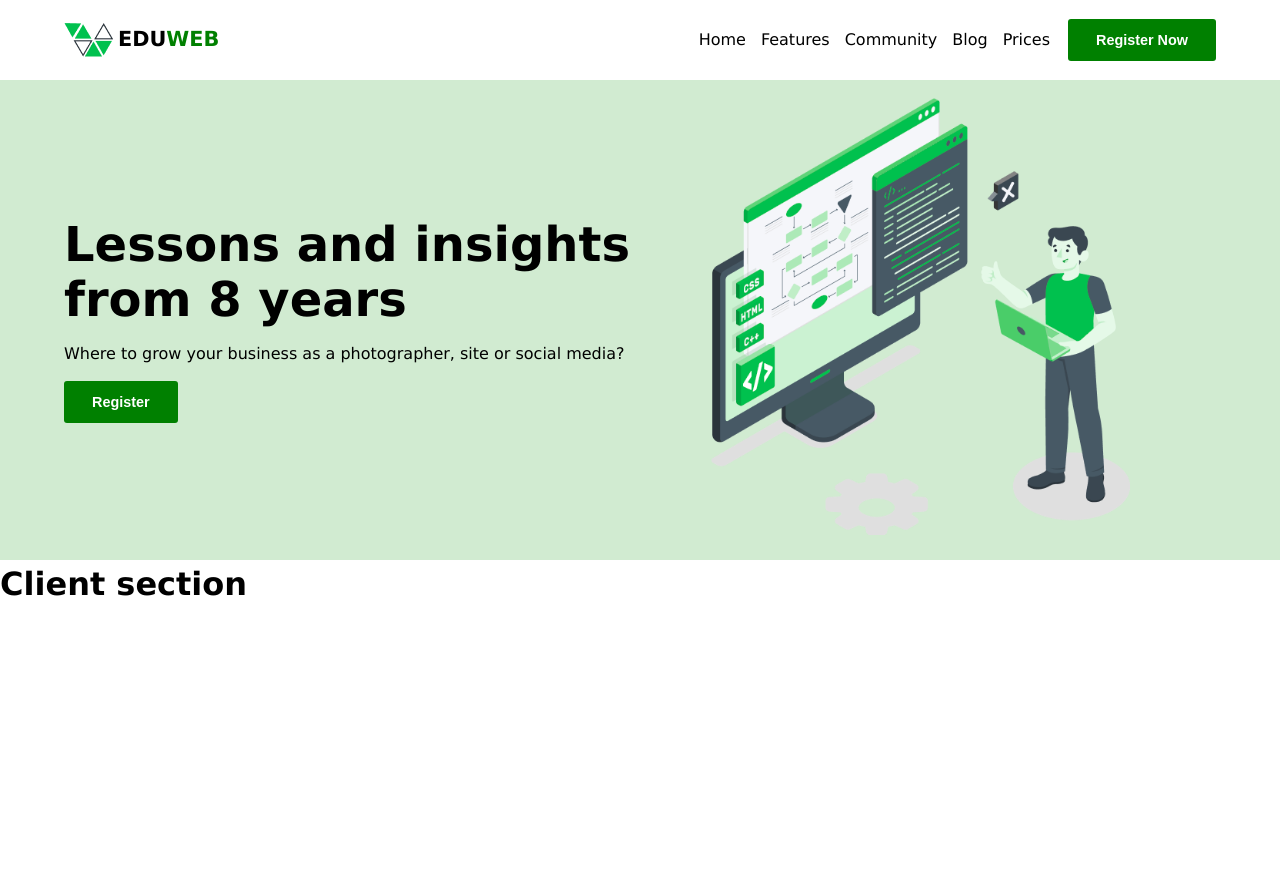
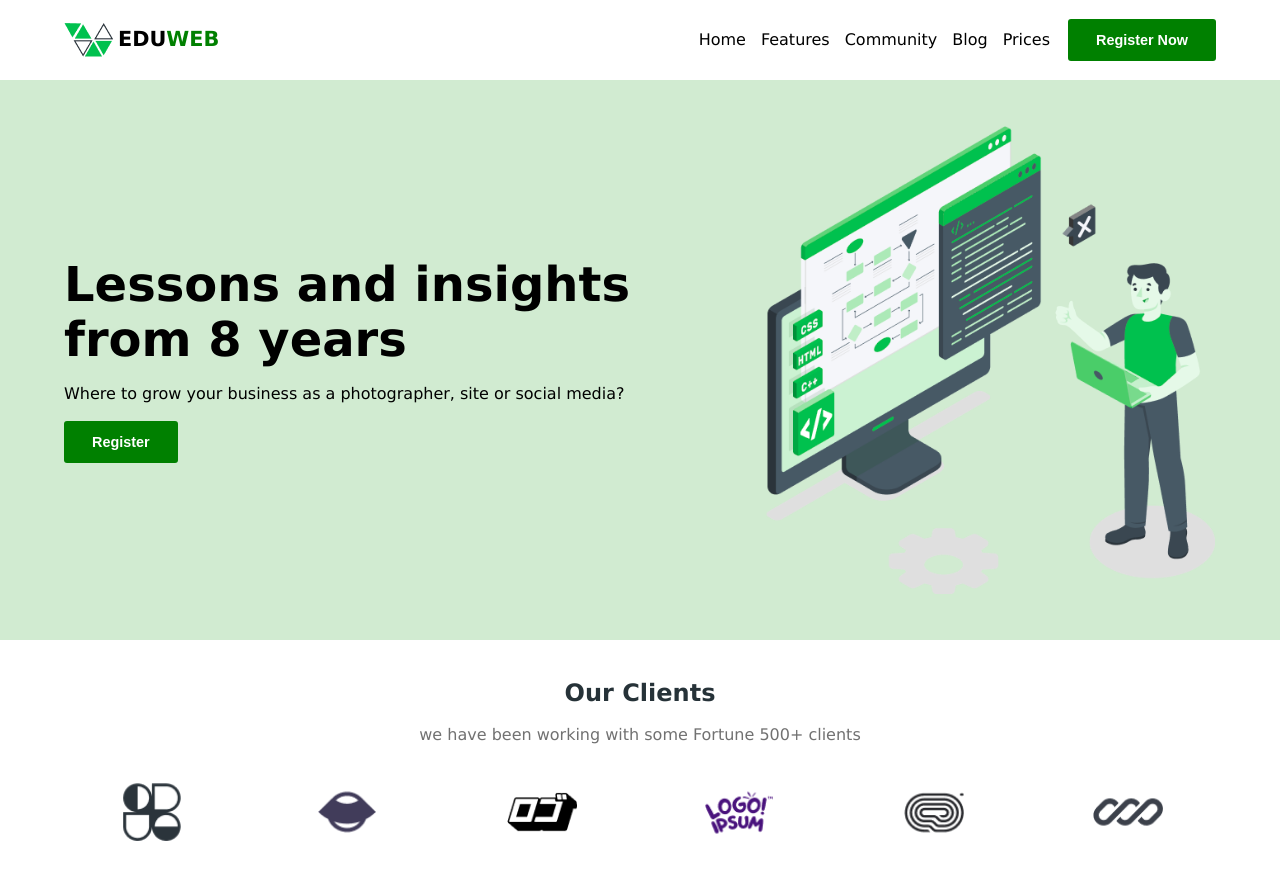
Before and after one commit to Hizmy-M/React-Projects, a React (Vite) app in the folder eduweb/: page / in a window 1280 px wide. Before the commit the page ends 800 px from the top, so only its background shows below. Built offline with nearby package versions, Linux system fonts and the light colour scheme.

Commit message:
feat: client section style and semantic completed

```diff
--- a/eduweb/src/ClientSection.jsx
+++ b/eduweb/src/ClientSection.jsx
@@ -1,7 +1,23 @@
 export default function ClientSection() {
     return (
         <>
-            <h1>Client section</h1>
+            <section>
+
+                <div className="client__container wrapper">
+                    <div className="client__heading">
+                        <h1>Our Clients</h1>
+                        <p>we have been working with some Fortune 500+ clients</p>
+                    </div>
+                    <div className="client__images">
+                        <img src="/src/assets/image-02.png" alt="client-01" />
+                        <img src="/src/assets/image-03.png" alt="client-02" />
+                        <img src="/src/assets/image-04.png" alt="client-03" />
+                        <img src="/src/assets/image-05.png" alt="client-04" />
+                        <img src="/src/assets/image-06.png" alt="client-05" />
+                        <img src="/src/assets/image-07.png" alt="client-06" />
+                    </div>
+                </div>
+            </section>
         </>
     )
 }
--- a/eduweb/src/index.css
+++ b/eduweb/src/index.css
@@ -99,9 +99,9 @@ main {
 .hero__container {
   display: flex;
   flex-direction: column;
-  height: 78vh;
+  height: 85vh;
   align-items: center;
-  gap: 70px;
+  justify-content: space-around;
 }
 
 .hero__content {
@@ -109,12 +109,8 @@ main {
   flex-direction: column;
   gap: 15px;
   text-align: center;
-  padding-top: 40px;
 }
 
-.hero__image {
-  padding-bottom: 20px;
-}
 
 .hero__contentHeading {
   font-size: 2.2rem;
@@ -128,7 +124,38 @@ main {
 }
 
 /* client section */
+.client__container {
+  padding-top: 35px;
+  padding-bottom: 30px;
+  text-align: center;
+}
 
+.client__heading {
+  margin-bottom: 30px;
+  display: flex;
+  flex-direction: column;
+  gap: 12px;
+}
+
+.client__heading h1 {
+  color: var(--font-color-main);
+}
+
+.client__heading p {
+  color: var(--font-color-secondary);
+}
+
+.client__images {
+  display: flex;
+  flex-direction: column;
+  align-items: center;
+  gap: 20px;
+}
+
+.client__images img {
+  width: 70px;
+  height: auto;
+}
 
 
 
@@ -144,11 +171,12 @@ main {
   /* hero container */
   .hero__container {
     flex-direction: row;
-    height: 60vh;
+    height: 70vh;
+    gap: 10px;
   }
 
   .hero__content {
-    width: 50%;
+    width: 60%;
     text-align: start;
     padding-top: 0;
   }
@@ -158,13 +186,27 @@ main {
     padding-bottom: 0;
   }
 
+  .hero__image img {
+    display: block;
+
+  }
+
   .hero__contentHeading {
     font-size: 3rem;
     line-height: 55px;
   }
 
   .responsive {
-    max-width: 420px;
+    max-width: 450px;
+    height: auto;
+    object-fit: contain;
+  }
+
+
+  /* cleint section */
+  .client__images {
+    flex-direction: row;
+    justify-content: space-around;
   }
 
 }
```
